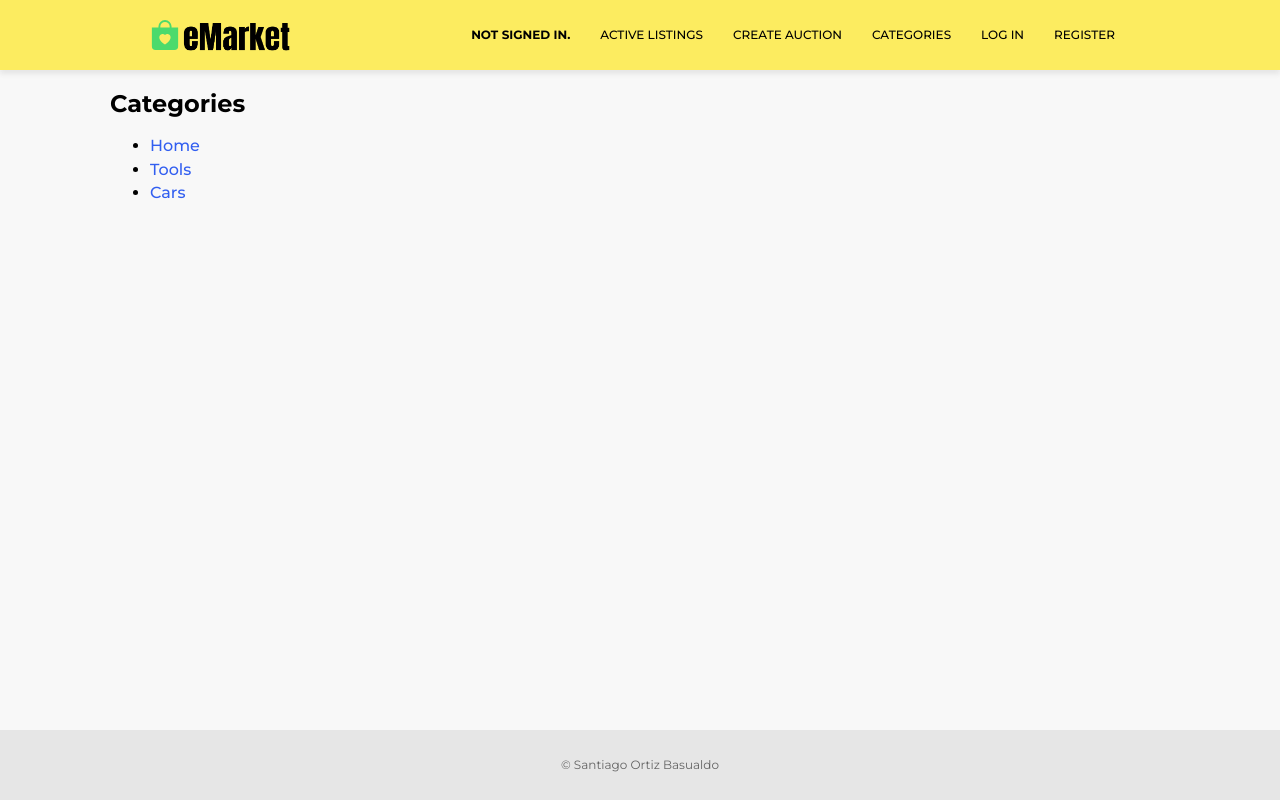
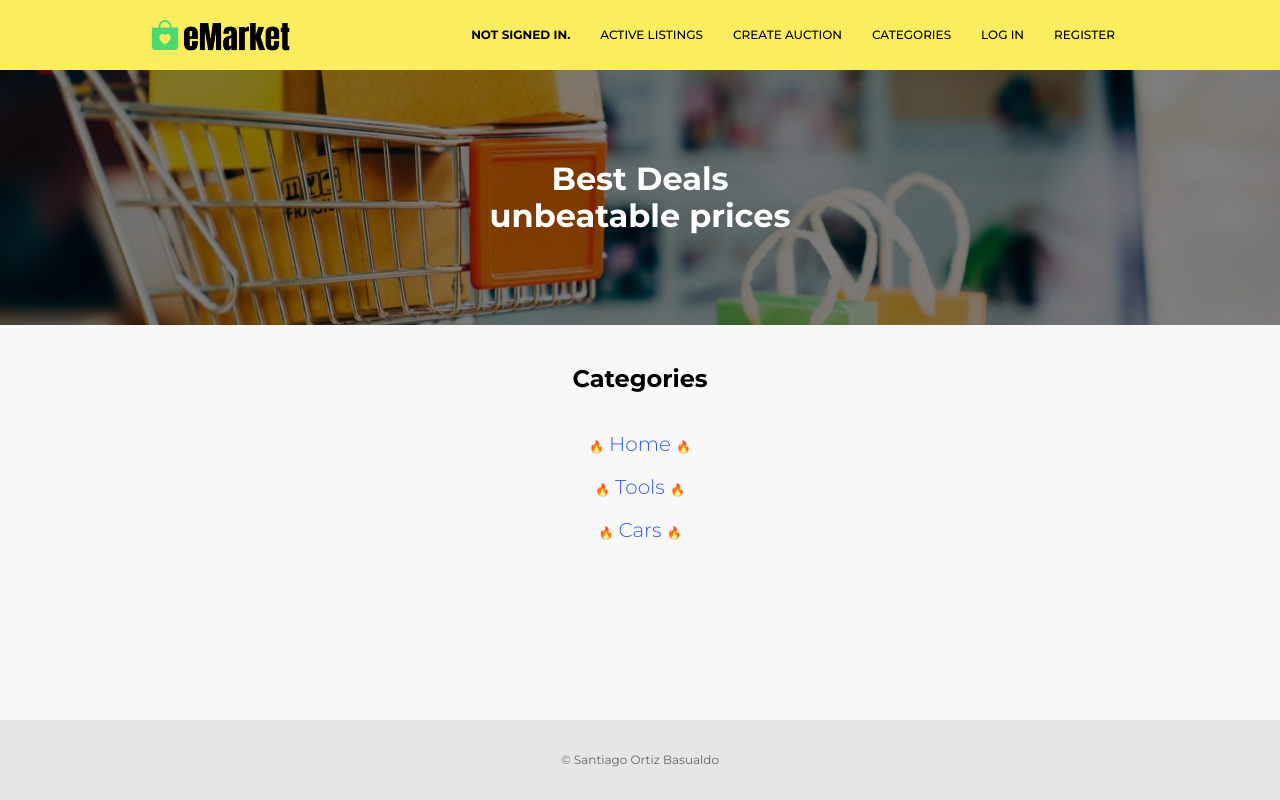
Before and after one commit to ortiztato/eMarket, a Django app: page /categories in a window 1280 px wide. Run offline with Django 3.2, Linux system fonts and the light colour scheme; data comes from the database, SQL or seed files in the repository.

Commit message:
agregados estilos

```diff
--- a/auctions/static/auctions/main.css
+++ b/auctions/static/auctions/main.css
@@ -1,6 +1,6 @@
 :root {
     --theme-color: rgb(248, 248, 248);
-    --primary-color:  rgb(252, 236, 96);
+    --primary-color: rgb(252, 236, 96);
     --secundary-color: #F7C331;
     --text-color-inverse: white;
     --text-color: black;
@@ -11,7 +11,6 @@
 
 body {
     padding: 0px;
-    padding-top: 70px;
     margin: 0px;
     font-family: 'Montserrat', sans-serif;
     font-size: 1rem;
@@ -21,7 +20,9 @@ body {
 }
 
 a {
-    text-decoration:none;
+    text-decoration: none;
     color: var(--button-color);
     font-weight: 500;
-};
+}
+
+;
--- a/auctions/static/auctions/navbar.css
+++ b/auctions/static/auctions/navbar.css
@@ -1,12 +1,14 @@
 .topheader {
-    box-shadow: 0 4px 5px var(--navbar-shallow-color);
-    position: fixed;                        /* esto es para que no deseparezca con el scroll */
+  /* box-shadow: 0 4px 5px var(--navbar-shallow-color); */
+  position: fixed;
+  /* esto es para que no deseparezca con el scroll */
   background-color: var(--theme-color);
-    left: 0;     /* esto es para el position fixed */
+  left: 0;
+  /* esto es para el position fixed */
   top: 0;
   width: 100%;
   z-index: 100;
-    background-color:  var(--primary-color);
+  background-color: var(--primary-color);
 }
 
 .topnav {
@@ -14,7 +16,7 @@
   justify-content: space-between;
   padding: 10px;
   max-width: 980px;
-    margin:0 auto;
+  margin: 0 auto;
 
 }
 
@@ -81,6 +83,7 @@
 }
 
 @media (max-width: 950px) {
+
   /* Menu */
   .menu {
     flex-direction: column;
@@ -126,8 +129,8 @@
     pointer-events: all;
   }
 
-    .open-menu:focus:not(:focus-visible),       esto es para que no quede seleccionado el boton
-    .close-menu:focus:not(:focus-visible) {
+  .open-menu:focus:not(:focus-visible),
+  esto es para que no quede seleccionado el boton .close-menu:focus:not(:focus-visible) {
     outline: none;
   }
 
--- a/auctions/static/auctions/templates.css
+++ b/auctions/static/auctions/templates.css
@@ -1,13 +1,46 @@
-#bodysection{
+.maincontainer {
+    margin: 0;
+    padding: 0;
+    min-height: 90vh;
+}
+
+/* HERO */
+
+#hero {
+    display: flex;
+    align-items: center;
+    justify-content: center;
+    text-align: center;
+    flex-direction: column;
+    height: 15vh;
+    padding-top: 85px;
+    background-repeat: no-repeat;
+    background-size: cover;
+    background-position: center center;
+}
+
+#hero h1 {
+    color: white;
+    margin-bottom: 35px;
+}
+
+#hero button {
+    font-size: 1.75em;
+}
+
+/* BODY section */
+
+#bodysection {
     max-width: 1100px;
-    margin:auto;
+    margin: auto;
     margin-bottom: 90px;
+
 }
 
 
 /* INDEX TEMPLATE */
 
-.activelistingsdisplay .card{
+.activelistingsdisplay .card {
     border-top-style: solid;
     border-bottom-style: solid;
     border-color: rgb(246, 241, 241);
@@ -279,54 +356,90 @@
 
 /* CATEGORIES TEMPLATE */
 
-.categoriessection{
+.categoriessection {
+    margin-top: 40px;
+    text-align: center;
+}
+
+.categoriessection h2 {
+    margin-bottom: 40px;
+}
+
+.categoriessection ul {
+    padding: 0;
+}
+
+.categoriessection li {
+    margin-top: 20px;
+    list-style-type: none;
+    font-size: 12px;
+    font-weight: 100;
+
+}
+
+.acategory {
+    font-weight: 300;
+    font-size: 20px;
+}
+
+/* CATEGORIES TEMPLATE */
+
+/* .categoriessection {
     margin-left: 10px;
 }
 
-.categoriessection li{
+.categoriessection li {
     margin-top: 5px;
-}
+} */
 
 /* INDEX BY CATEGORIES TEMPLATE */
 
 /* WATCHLIST TEMPLATE  */
 
-.watchlistsection{
+.watchlistsection {
     margin-left: 10px;
 }
 
 /* FOOTER */
 
-footer{
-    background-color: rgb(230,230,230);
-    position:fixed;
-    bottom:0;
+footer {
+    background-color: rgb(230, 230, 230);
+    bottom: 0;
     width: 100%;
 }
 
-footer p{
+footer p {
     font-size: 12px;
     margin: 0;
     padding: 12px;
-    color: rgb(100,100,100);
+    color: rgb(100, 100, 100);
 }
 
-footer .container{
-    height: 70px;
+footer .container {
+    height: 10vh;
     display: flex;
     justify-content: center;
-    align-items:center;
+    align-items: center;
 }
 
-@media (min-width: 850px) {         /* probar de hacerlo un archivo aparte */
+@media (min-width: 850px) {
 
-    .activelistingsdisplay .container{
+    /* HERO */
+
+    #hero {
+        height: 30vh;
+    }
+
+    /* probar de hacerlo un archivo aparte */
+
+    .activelistingsdisplay .container {
         display: flex;
         flex-direction: row;
         flex-wrap: wrap;
         justify-content: center;
     }
-    .activelistingsdisplay .card{
+
+    .activelistingsdisplay .card {
         border-style: solid;
         border-color: rgb(246, 241, 241);
         margin: 3px;
@@ -594,44 +756,53 @@ footer .container{
 
     /* CATEGORIES TEMPLATE */
 
-    .categoriessection{
-        margin-left: 20px;
-        text-align: left;
+    /*     .categoriessection {
+        margin-top: 40px;
+        text-align: center;
     }
 
-    .categoriessection li{
-        margin-top: 5px;
+    .categoriessection h2 {
+        margin-bottom: 40px;
     }
 
+    .categoriessection ul {
+        padding: 0;
+    }
+
+    .categoriessection li {
+        margin-top: 20px;
+        list-style-type: none;
+        font-size: 20px;
+    }
+ */
     /* INDEX BY CATEGORIES TEMPLATE */
 
     /* WATCHLIST TEMPLATE  */
 
-    .watchlistsection{
+    .watchlistsection {
         margin-left: 10px;
     }
 
     /* FOOTER */
 
-    footer{
-        background-color: rgb(230,230,230);
-        position:fixed;
-        bottom:0;
+    footer {
+        background-color: rgb(230, 230, 230);
+        bottom: 0;
         width: 100%;
     }
 
-    footer p{
+    footer p {
         font-size: 12px;
         margin: 0;
         padding: 12px;
-        color: rgb(100,100,100);
+        color: rgb(100, 100, 100);
     }
 
-    footer .container{
-        height: 70px;
+    footer .container {
+        height: 10vh;
         display: flex;
         justify-content: center;
-        align-items:center;
+        align-items: center;
     }
 
 
--- a/auctions/templates/auctions/categoriesindex.html
+++ b/auctions/templates/auctions/categoriesindex.html
@@ -8,7 +8,7 @@
         {% for category in categories %}
 
         <li>
-            <a href="{% url 'category' category.categorytype %}"> {{ category.categorytype}}</a>
+            🔥<a class="acategory" href="{% url 'category' category.categorytype %}"> {{ category.categorytype}} </a>🔥
         </li>
 
         {% endfor %}
--- a/auctions/templates/auctions/layout.html
+++ b/auctions/templates/auctions/layout.html
@@ -2,11 +2,12 @@
 
 <!DOCTYPE html>
 <html lang="en">
+
 <head>
-        <meta charset="UTF-8"/>
+    <meta charset="UTF-8" />
     <meta http-equiv="X-AU-Compatible" content="IE=edge">
     <meta name="viewport" content="width=device-width, initial-scale=1">
-        <title>{% block title %}Auctions{% endblock %}</title>
+    <title>{% block title %}eMarket{% endblock %}</title>
     <link href="{% static 'auctions/templates.css' %}" rel="stylesheet">
     <link href="{% static 'auctions/main.css' %}" rel="stylesheet">
     <link href="{% static 'auctions/navbar.css' %}" rel="stylesheet">
@@ -14,62 +15,72 @@
     <link rel="stylesheet" href="https://cdn.jsdelivr.net/npm/normalize.css@8.0.1/normalize.min.css">
     <link rel="preconnect" href="https://fonts.googleapis.com">
     <link rel="preconnect" href="https://fonts.gstatic.com" crossorigin>
-        <link href="https://fonts.googleapis.com/css2?family=Montserrat:ital,wght@0,100;0,200;0,300;0,400;0,500;0,600;0,700;0,800;0,900;1,100;1,200;1,300;1,400;1,500;1,600;1,700;1,800;1,900&display=swap" rel="stylesheet">
+    <link
+        href="https://fonts.googleapis.com/css2?family=Montserrat:ital,wght@0,100;0,200;0,300;0,400;0,500;0,600;0,700;0,800;0,900;1,100;1,200;1,300;1,400;1,500;1,600;1,700;1,800;1,900&display=swap"
+        rel="stylesheet">
 </head>
+
 <body>
+    <div class="maincontainer">
         <header class="topheader">
             <nav class="topnav">
                 <a href="{% url 'index' %}" class="logo" id="network">
 
-                    <img src="{% static "media/bagheart.svg" %}" alt="home" height="30px"/>
+                    <img src="{% static 'media/bagheart.svg' %}" alt="home" height="30px" />
 
-                    <img src="{% static "media/eMkt.png" %}" alt="home" height="50px"/>
+                    <img src="{% static 'media/eMkt.png' %}" alt="home" height="50px" />
                 </a>
                 <button class="open-menu" aria-label="Open menu">
-                    <img src="{% static "media/hamburger-icon.svg" %}" alt="abrir menú" height="20px" />
+                    <img src="{% static 'media/hamburger-icon.svg' %}" alt="abrir menú" height="20px" />
                 </button>
                 <ul class="menu">
                     <button class="close-menu" aria-label="Close menu">
-                        <img src="{% static "media/close-icon.svg" %}" alt="cerrar menú" />
+                        <img src="{% static 'media/close-icon.svg' %}" alt="cerrar menú" />
                     </button>
                     {% if user.is_authenticated %}
-                    <li class="nav-item">
-                        <a class="nav-link fw-bolder" id="nametitle"><strong>{{user.username}}</strong></a>
+                    <li>
+                        <a id="nametitle"><strong>{{user.username}}</strong></a>
                     </li>
                     {% else %}
-                    <li class="nav-item">
-                    <a class="nav-link fw-bolder"><strong>Not signed in.</strong></a>
+                    <li>
+                        <a><strong>Not signed in.</strong></a>
                     </li>
                     {% endif %}
-                    <li class="nav-item">
-                    <a href="{% url 'index' %}" class="nav-link fw-bolder" id="allposts">Active Listings</a>
+                    <li>
+                        <a href="{% url 'index' %}" id="allposts">Active Listings</a>
                     </li>
-                    <li class="nav-item">
-                    <a class="nav-link fw-bolder" href="{% url 'createauction' %}">Create Auction</a>
+                    <li>
+                        <a href="{% url 'createauction' %}">Create Auction</a>
                     </li>
-                    <li class="nav-item">
-                    <a class="nav-link fw-bolder" href="{% url 'categories' %}">Categories</a>
+                    <li>
+                        <a href="{% url 'categories' %}">Categories</a>
                     </li>
 
                     {% if user.is_authenticated %}
-                    <li class="nav-item">
-                        <a class="nav-link fw-bolder" href="{% url 'logout' %}">Log Out</a>
+                    <li>
+                        <a href="{% url 'logout' %}">Log Out</a>
                     </li>
-                    <li class="nav-item">
-                        <a class="nav-link fw-bolder" href="{% url 'watchlist' %}">My Watchlist</a>
+                    <li>
+                        <a href="{% url 'watchlist' %}">My Watchlist</a>
                     </li>
                     {% else %}
-                    <li class="nav-item">
-                        <a class="nav-link fw-bolder" href="{% url 'login' %}">Log In</a>
+                    <li>
+                        <a href="{% url 'login' %}">Log In</a>
                     </li>
-                    <li class="nav-item">
-                        <a class="nav-link fw-bolder" href="{% url 'register' %}">Register</a>
+                    <li>
+                        <a href="{% url 'register' %}">Register</a>
                     </li>
                     {% endif %}
                 </ul>
             </nav>
 
         </header>
+
+        <section id="hero" style="background-image:
+        linear-gradient(0deg,rgba(0, 0, 0, 0.5),rgba(0, 0, 0, 0.5)),
+        url('{% static 'media/heroecommerce.jpg'%}')">
+            <h1>Best Deals <br>unbeatable prices</h1>
+        </section>
 
 
         <section id="bodysection">
@@ -78,10 +89,14 @@
                 {% endblock %}
             </div>
         </section>
+
+    </div>
+
     <footer>
         <div class="container">
             <p>&copy; Santiago Ortiz Basualdo</p>
         </div>
     </footer>
 </body>
+
 </html>
```
Also changed, not shown: other parts of auctions/static/auctions/templates.css (+187 -94 lines), auctions/static/media/heroecommerce.jpg (added). Lines whose indentation alone changed are shown as unchanged.
